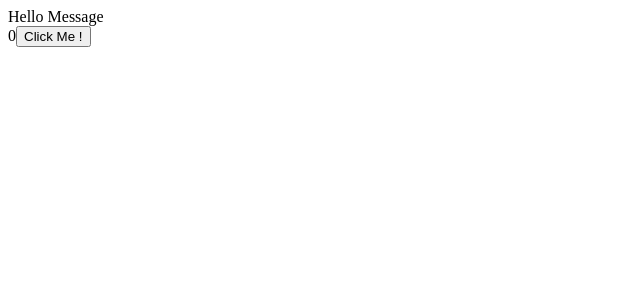
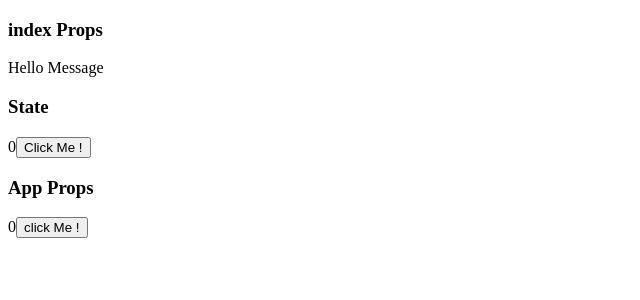
Before and after one commit to kordood/DayReact, a React (Create React App) app in the folder hello/: page / in a window 1280 px wide. Shown: the top 300 px of the page, without its empty margins (0-640 px from the left). Built offline with nearby package versions, Linux system fonts and the light colour scheme.

Commit message:
Implement extends class

```diff
--- a/hello/src/App.js
+++ b/hello/src/App.js
@@ -14,19 +14,41 @@ class App extends Component {
 	render() {
 		return (
 			<div className="App">
+				<h3>index Props</h3>
 				<div className="props">
 					{/* Props가 들어가는 부분입니다! */}
 					<span>{this.props.message}</span>
 				</div>
 
+				<h3>State</h3>
 				<div className="state">
 					{/* State가 들어가는 부분입니다! */}
 					{this.state.count}
 					<button onClick={this.handleChange}> Click Me ! </button>
+				</div>
+
+				<h3>App Props</h3>
+				<div className="inside-app-props">
+					<InsideApp
+						count={this.state.count}
+						handleChange={this.handleChange}
+					/>
 				</div>
 			</div>
 		);
 	}
 }
 
+class InsideApp extends Component {
+	render() {
+		return (
+			<div>
+				{this.props.count}
+				<button onClick={this.props.handleChange}>click Me !</button>
+			</div>
+		);
+	}
+}
+
+
 export default App;
```
